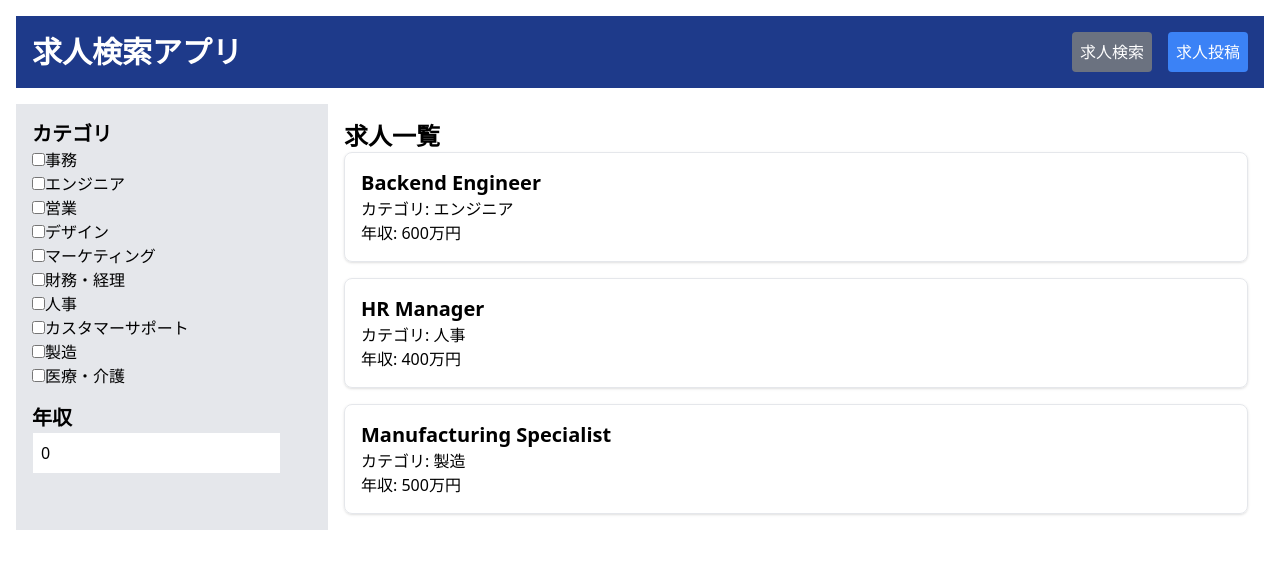
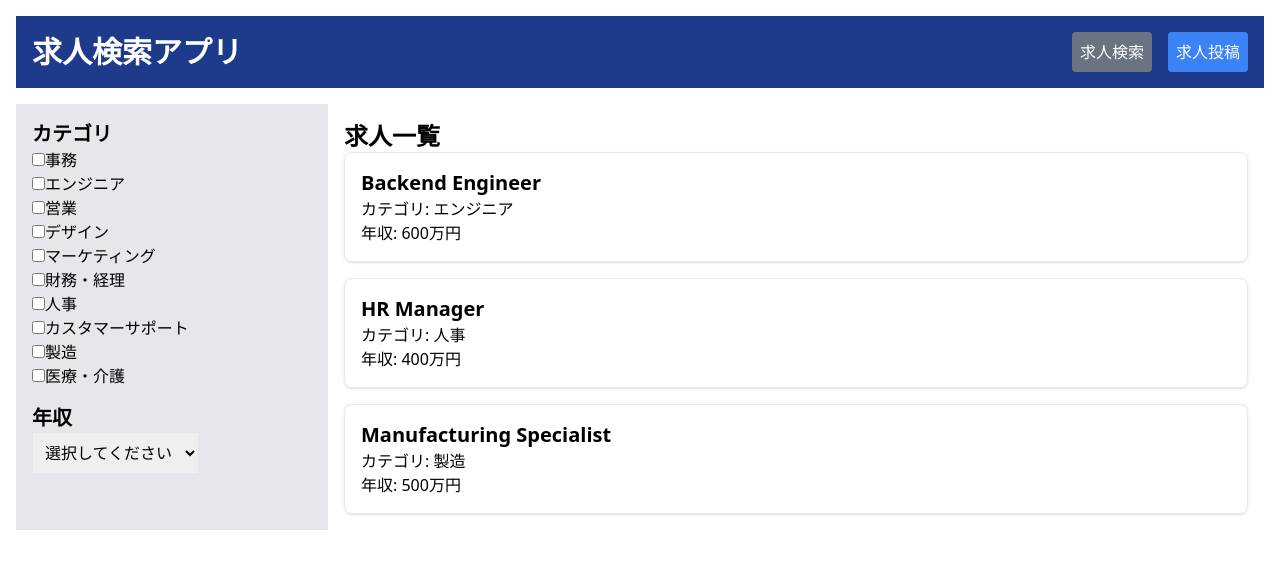
Before and after one commit to dnfzog/job-search-app, a React (Create React App) app: page / in a window 1280 px wide. Shown: the top 568 px of the page. Built offline with nearby package versions, Linux system fonts and the light colour scheme.

Commit message:
年収検索変更

```diff
--- a/src/components/JobSearch.tsx
+++ b/src/components/JobSearch.tsx
@@ -1,3 +1,4 @@
+// JobSearch.tsx
 import React, { useState } from 'react';
 
 interface Job {
@@ -13,7 +14,7 @@ interface JobSearchProps {
 
 const JobSearch: React.FC<JobSearchProps> = ({ jobs }) => {
   const [selectedCategories, setSelectedCategories] = useState<string[]>([]);
-  const [salaryRange, setSalaryRange] = useState<number>(0);
+  const [salaryRange, setSalaryRange] = useState<number | ''>(''); // ここを修正
 
   const handleCategoryChange = (category: string) => {
     setSelectedCategories(prev =>
@@ -23,13 +24,16 @@ const JobSearch: React.FC<JobSearchProps> = ({ jobs }) => {
     );
   };
 
-  const handleSalaryChange = (event: React.ChangeEvent<HTMLInputElement>) => {
-    setSalaryRange(Number(event.target.value));
+  const handleSalaryChange = (event: React.ChangeEvent<HTMLSelectElement>) => {
+    const value = event.target.value;
+    setSalaryRange(value === '' ? '' : Number(value)); // 数値に変換
   };
+
+  const salaryOptions = [100, 200, 300, 400, 500, 600, 700, 800, 900, 1000];
 
   const filteredJobs = jobs.filter(job =>
     (selectedCategories.length === 0 || selectedCategories.includes(job.category)) &&
-    (salaryRange === 0 || job.salary >= salaryRange)
+    (salaryRange === '' || job.salary >= salaryRange) // 年収フィルタリングを追加
   );
 
   return (
@@ -38,75 +42,23 @@ const JobSearch: React.FC<JobSearchProps> = ({ jobs }) => {
       <div className="w-1/4 p-4 bg-gray-200">
         <h2 className="text-xl font-bold">カテゴリ</h2>
 
-        <div>
-          <label>
-            <input type="checkbox" value="事務" onChange={() => handleCategoryChange('事務')} />
-            事務
-          </label>
-        </div>
-        <div>
-          <label>
-            <input type="checkbox" value="エンジニア" onChange={() => handleCategoryChange('エンジニア')} />
-            エンジニア
-          </label>
-        </div>
-        <div>
-          <label>
-            <input type="checkbox" value="営業" onChange={() => handleCategoryChange('営業')} />
-            営業
-          </label>
-        </div>
-        <div>
-          <label>
-            <input type="checkbox" value="デザイン" onChange={() => handleCategoryChange('デザイン')} />
-            デザイン
-          </label>
-        </div>
-        <div>
-          <label>
-            <input type="checkbox" value="マーケティング" onChange={() => handleCategoryChange('マーケティング')} />
-            マーケティング
-          </label>
-        </div>
-        <div>
-          <label>
-            <input type="checkbox" value="財務・経理" onChange={() => handleCategoryChange('財務・経理')} />
-            財務・経理
-          </label>
-        </div>
-        <div>
-          <label>
-            <input type="checkbox" value="人事" onChange={() => handleCategoryChange('人事')} />
-            人事
-          </label>
-        </div>
-        <div>
-          <label>
-            <input type="checkbox" value="カスタマーサポート" onChange={() => handleCategoryChange('カスタマーサポート')} />
-            カスタマーサポート
-          </label>
-        </div>
-        <div>
-          <label>
-            <input type="checkbox" value="製造" onChange={() => handleCategoryChange('製造')} />
-            製造
-          </label>
-        </div>
-        <div>
-          <label>
-            <input type="checkbox" value="医療・介護" onChange={() => handleCategoryChange('医療・介護')} />
-            医療・介護
-          </label>
-        </div>
+        {/* カテゴリのチェックボックス */}
+        {['事務', 'エンジニア', '営業', 'デザイン', 'マーケティング', '財務・経理', '人事', 'カスタマーサポート', '製造', '医療・介護'].map(category => (
+          <div key={category}>
+            <label>
+              <input type="checkbox" value={category} onChange={() => handleCategoryChange(category)} />
+              {category}
+            </label>
+          </div>
+        ))}
 
         <h2 className="text-xl font-bold mt-4">年収</h2>
-        <input
-          type="number"
-          value={salaryRange}
-          onChange={handleSalaryChange}
-          placeholder="年収を入力"
-          className="border p-2"
-        />
+        <select value={salaryRange} onChange={handleSalaryChange} className="border p-2">
+          <option value="">選択してください</option>
+          {salaryOptions.map(option => (
+            <option key={option} value={option}>{option}万円以上</option>
+          ))}
+        </select>
       </div>
 
       {/* 求人一覧 */}
```
